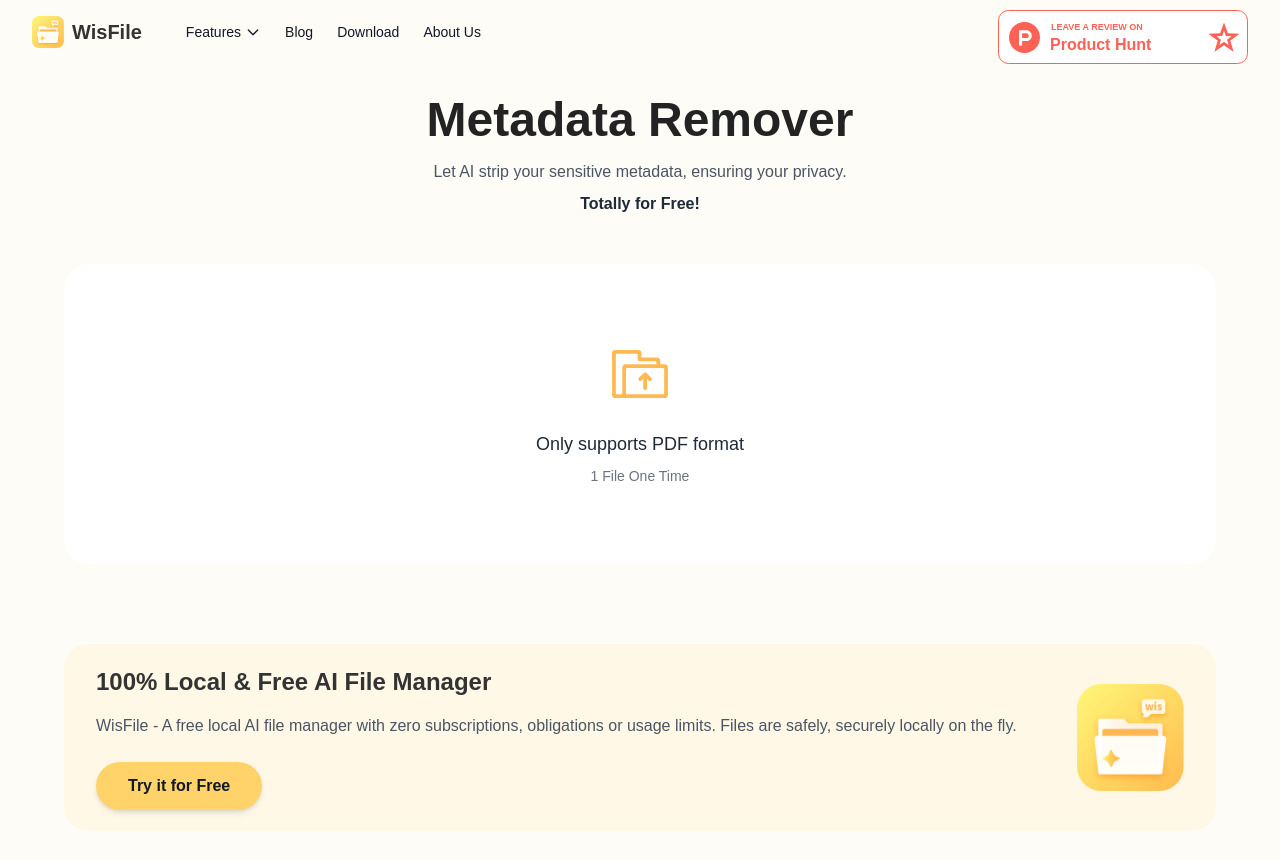
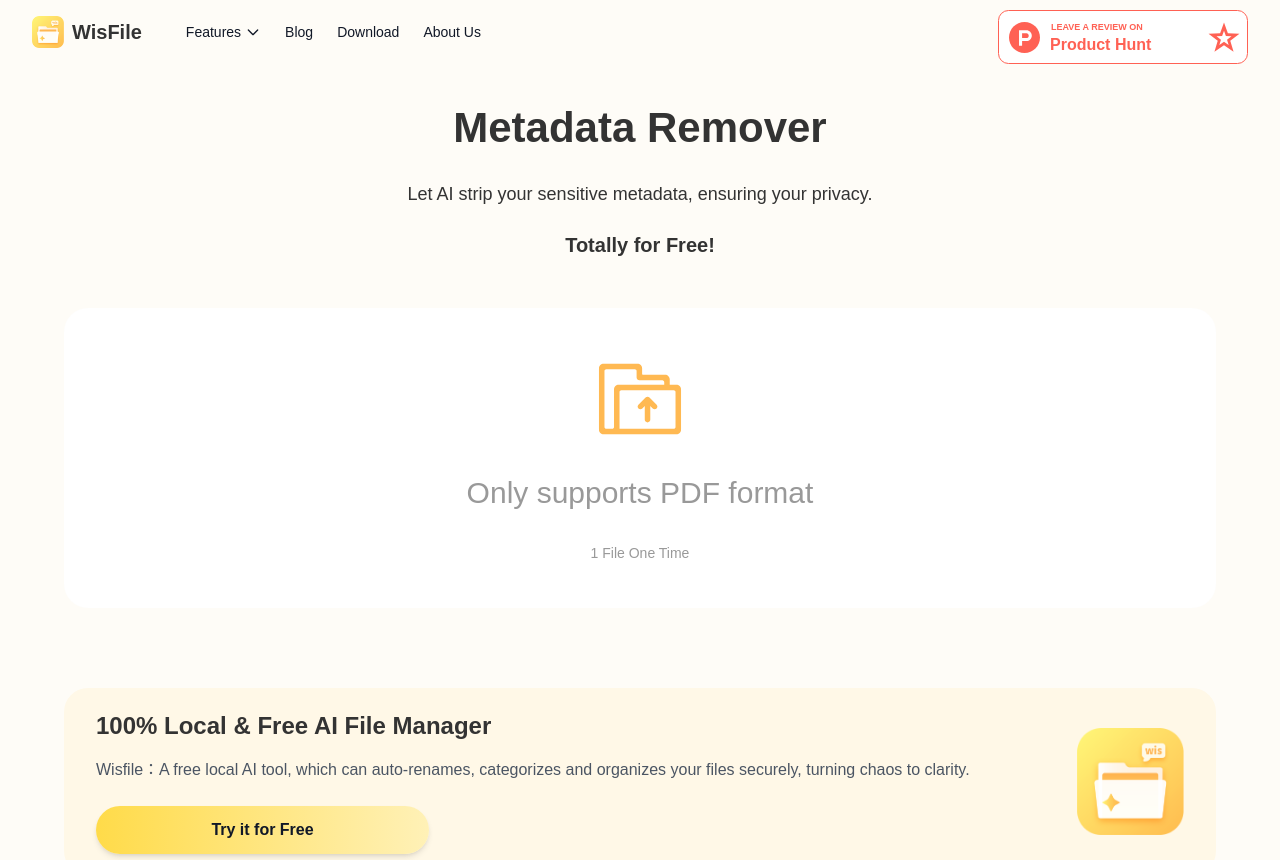
Before and after one commit to abu0306/wisfile-website, a Next.js app: page /features/metadata-remover in a window 1280 px wide. Shown: the top 860 px of the page. Built offline with nearby package versions, Linux system fonts and the light colour scheme.

Commit message:
feat: update page styles and text content to enhance user experience

```diff
--- a/src/app/features/metadata-remover/page.tsx
+++ b/src/app/features/metadata-remover/page.tsx
@@ -314,13 +314,38 @@ export default function MetadataRemoverPage() {
     <main className="flex flex-col items-center bg-[#FEFCF7] w-full min-h-screen">
       {/* Hero Section */}
       <section className="flex flex-col items-center mt-16 md:mt-24 px-4 md:px-0 max-w-6xl">
-        <h1 className="mb-4 px-4 md:px-0 font-bold text-[#232323] text-[32px] md:text-5xl text-center leading-tight">
+        <h1
+          className="mb-4 px-4 md:px-0"
+          style={{
+            fontWeight: "bold",
+            fontSize: "42px",
+            color: "#333333",
+            textAlign: "center",
+            fontStyle: "normal",
+          }}
+        >
           Metadata Remover
         </h1>
-        <p className="mb-2 px-4 md:px-0 text-gray-600 text-sm md:text-base text-center max-w-3xl">
+        <p
+          className="px-4 md:px-0 text-center max-w-3xl"
+          style={{
+            fontWeight: "400",
+            fontSize: "18px",
+            color: "#333333",
+            marginTop: "6px",
+            marginBottom: "22px",
+          }}
+        >
           Let AI strip your sensitive metadata, ensuring your privacy.
         </p>
-        <p className="mb-12 px-4 md:px-0 font-semibold text-gray-800 text-sm md:text-base text-center">
+        <p
+          className="mb-12 px-4 md:px-0 text-center"
+          style={{
+            fontWeight: "bold",
+            fontSize: "20px",
+            color: "#333333",
+          }}
+        >
           Totally for Free!
         </p>
       </section>
@@ -343,15 +368,33 @@ export default function MetadataRemoverPage() {
               <div className="flex flex-col items-center text-center">
                 {/* Upload Icon */}
                 <div className="mb-6">
-                  <UploadIcon className="w-16 h-16 text-[#FFD36A]" />
+                  <UploadIcon
+                    className="text-[#FFD36A]"
+                    style={{ width: "94px", height: "94px" }}
+                  />
                 </div>
 
                 {/* Text Content */}
-                <div className="space-y-2">
-                  <h3 className="text-lg font-medium text-gray-800">
+                <div>
+                  <h3
+                    style={{
+                      fontWeight: "400",
+                      fontSize: "30px",
+                      color: "#999999",
+                    }}
+                  >
                     Only supports PDF format
                   </h3>
-                  <p className="text-sm text-gray-500">1 File One Time</p>
+                  <p
+                    style={{
+                      fontWeight: "400",
+                      fontSize: "14px",
+                      color: "#999999",
+                      marginTop: "28px",
+                    }}
+                  >
+                    1 File One Time
+                  </p>
                 </div>
               </div>
 
@@ -551,12 +594,20 @@ export default function MetadataRemoverPage() {
               100% Local & Free AI File Manager
             </h2>
             <p className="text-gray-600 text-sm md:text-base mb-6">
-              WisFile - A free local AI file manager with zero subscriptions,
-              obligations or usage limits. Files are safely, securely locally on
-              the fly.
+              Wisfile：A free local AI tool, which can auto-renames, categorizes
+              and organizes your files securely, turning chaos to clarity.
             </p>
             <Link href="/downloads">
-              <button className="bg-[#FFD36A] hover:bg-[#FFCB3C] shadow-md px-8 py-3 rounded-full font-semibold text-gray-900 transition">
+              <button
+                className="font-semibold text-gray-900 transition shadow-md"
+                style={{
+                  width: "333px",
+                  height: "48px",
+                  background:
+                    "linear-gradient(91deg, #FFDB49 0%, #FFF1B7 100%)",
+                  borderRadius: "24px",
+                }}
+              >
                 Try it for Free
               </button>
             </Link>
```
